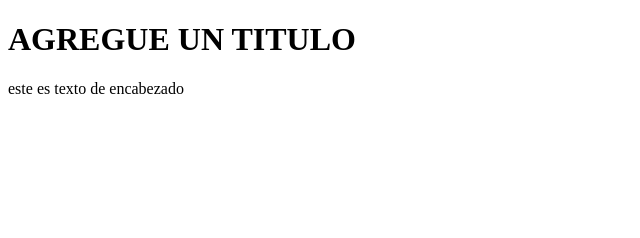
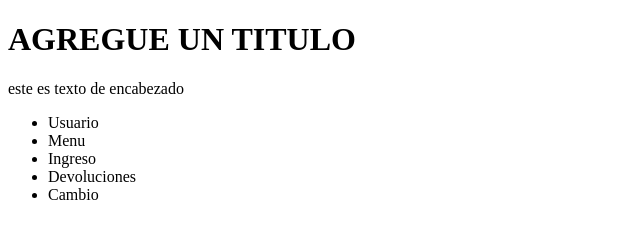
Before and after one commit to Andrestack05/new-repo, a plain HTML site: page index.html in a window 1280 px wide. Shown: the whole page, without its empty margins (0-640 px from the left). Drawn offline with Linux system fonts and the light colour scheme.

Commit message:
Menu del header

```diff
--- a/index.html
+++ b/index.html
@@ -7,8 +7,21 @@
 </head>
 <body>
 
-    <h1>AGREGUE UN TITULO</h1>
-    <p> este es texto de encabezado</p>
+    <header>
+        <h1>AGREGUE UN TITULO</h1>
+        <p> este es texto de encabezado</p>
+        <nav>
+            <ul>
+                <li> Usuario</li>
+                <li> Menu</li>
+                <li> Ingreso</li>
+                <li> Devoluciones</li>
+                <li> Cambio</li>
+            </ul>
+        </nav>
+
+    </header>
+
 </body>
 
 </html>
```
